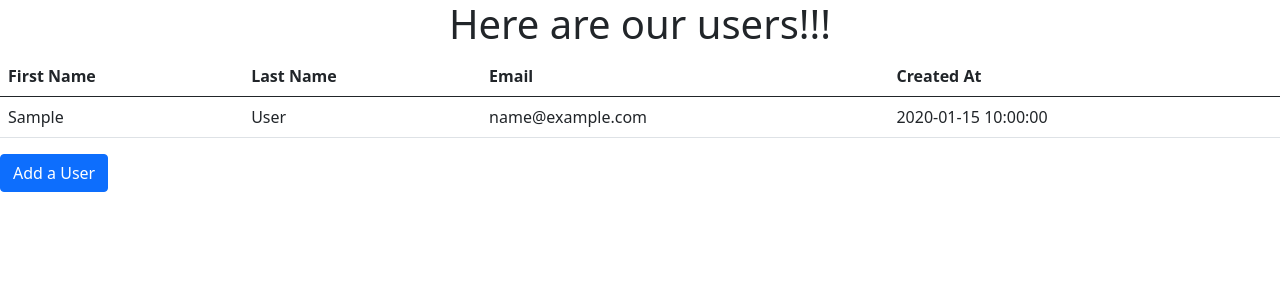
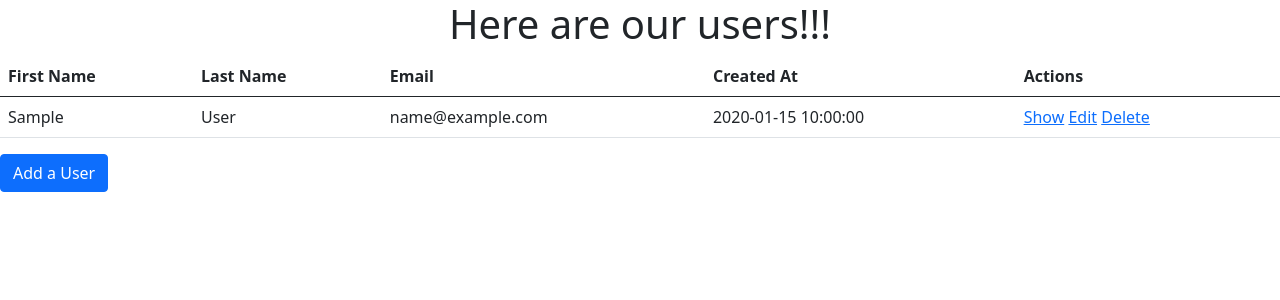
Before and after one commit to andrew-mele/create_user, a Flask app: template templates/users.html in a window 1280 px wide. Shown: the top 300 px of the page. Run offline with Flask 2, Linux system fonts and the light colour scheme; the template is opened without the code that fills it: most values are stand-ins (such as "Sample title", 1, 10 or a date in 2020).

Commit message:
commit on main

```diff
--- a/templates/users.html
+++ b/templates/users.html
@@ -17,6 +17,7 @@
                 <th>Last Name</th>
                 <th>Email</th>
                 <th>Created At</th>
+                <th>Actions</th>
             </tr>
         </thead>
         <tbody>
@@ -26,6 +27,7 @@
                 <td>{{ user.last_name }}</td>
                 <td>{{ user.email }}</td>
                 <td>{{ user.created_at }}</td>
+                <td><a href="">Show</a> <a href="">Edit</a> <a href="">Delete</a> </td>
             </tr>
             {% endfor %}
         </tbody>
```
